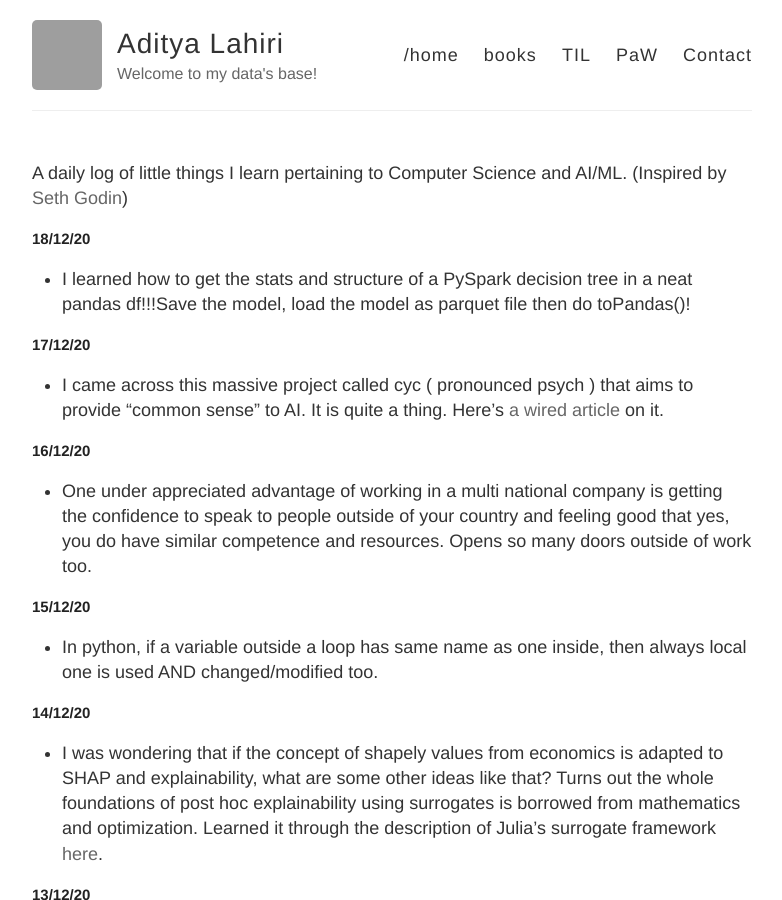
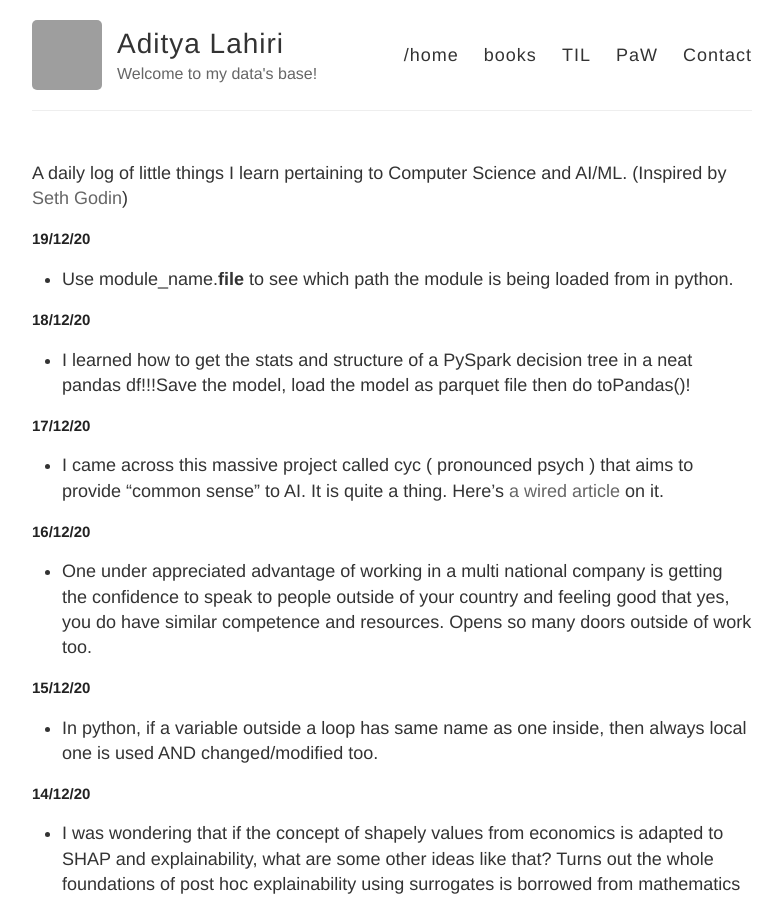
Before and after one commit to adityalahiri/adityalahiri.github.io, a Jekyll site: the page built from TIL.md, in a window 1280 px wide and 900 px high. Shown: the whole window, without its empty margins (248-1030 px from the left). Built offline with Jekyll 4.4.1, drawn with Linux system fonts in a browser that asks for light colours; our own code applies the rules of GitHub Pages for plain Markdown files; grey boxes are pictures that could not be loaded.

Commit message:
Update for 19/12

```diff
--- a/TIL.md
+++ b/TIL.md
@@ -1,5 +1,9 @@
 A daily log of little things I learn pertaining to Computer Science and AI/ML.
 (Inspired by [Seth Godin](https://seths.blog/))
+
+## 19/12/20
+
+* Use module_name.__file__ to see which path the module is being loaded from in python.
 
 ## 18/12/20
 
```
